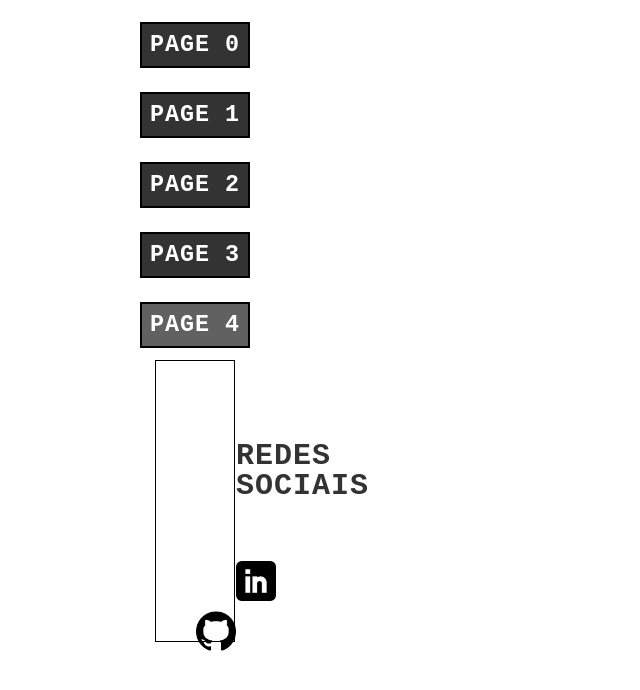
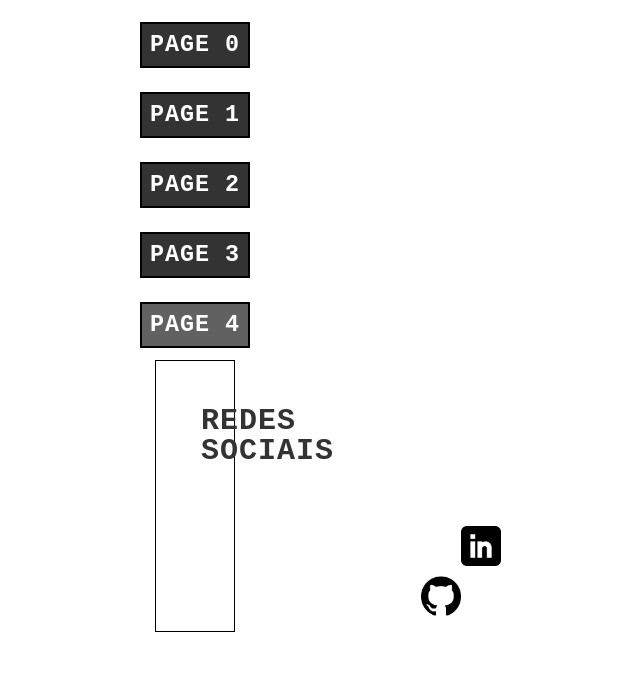
Before and after one commit to Jayromberg/Jayromberg.github.io, a plain HTML site: page page4.html in a window 1280 px wide. Shown: the whole page, without its empty margins (445-1085 px from the left). Drawn offline with Linux system fonts and the light colour scheme; a web font is replaced by a local one.

Commit message:
primeiro modelo do portfolio concluido

```diff
--- a/page4.html
+++ b/page4.html
@@ -31,10 +31,9 @@
         </div>
 
         <div id="main">
-            <div id="icons">
+            <div id="adjust-title">
                 <h2>REDES SOCIAIS</h2>
-                <br>
-                <br>
+
                 <div id="icons-centralize">
                     <div id="main-left">
                         <a href="https://www.linkedin.com/in/jayromberg-lima-santos/" target="_blank"> <img
--- a/style.css
+++ b/style.css
@@ -75,12 +75,11 @@ a{
     line-height: 30px;
 }
 
-#icons{
+#adjust-title{
     padding: 25px;
     line-height: 30px;
-    margin: 35px;
 }
 
 #icons-centralize{
-    padding: 0px 0px;
+    padding: 60px 260px;
 }
```
Also changed, not shown: page1.html (+1 -1 lines).
